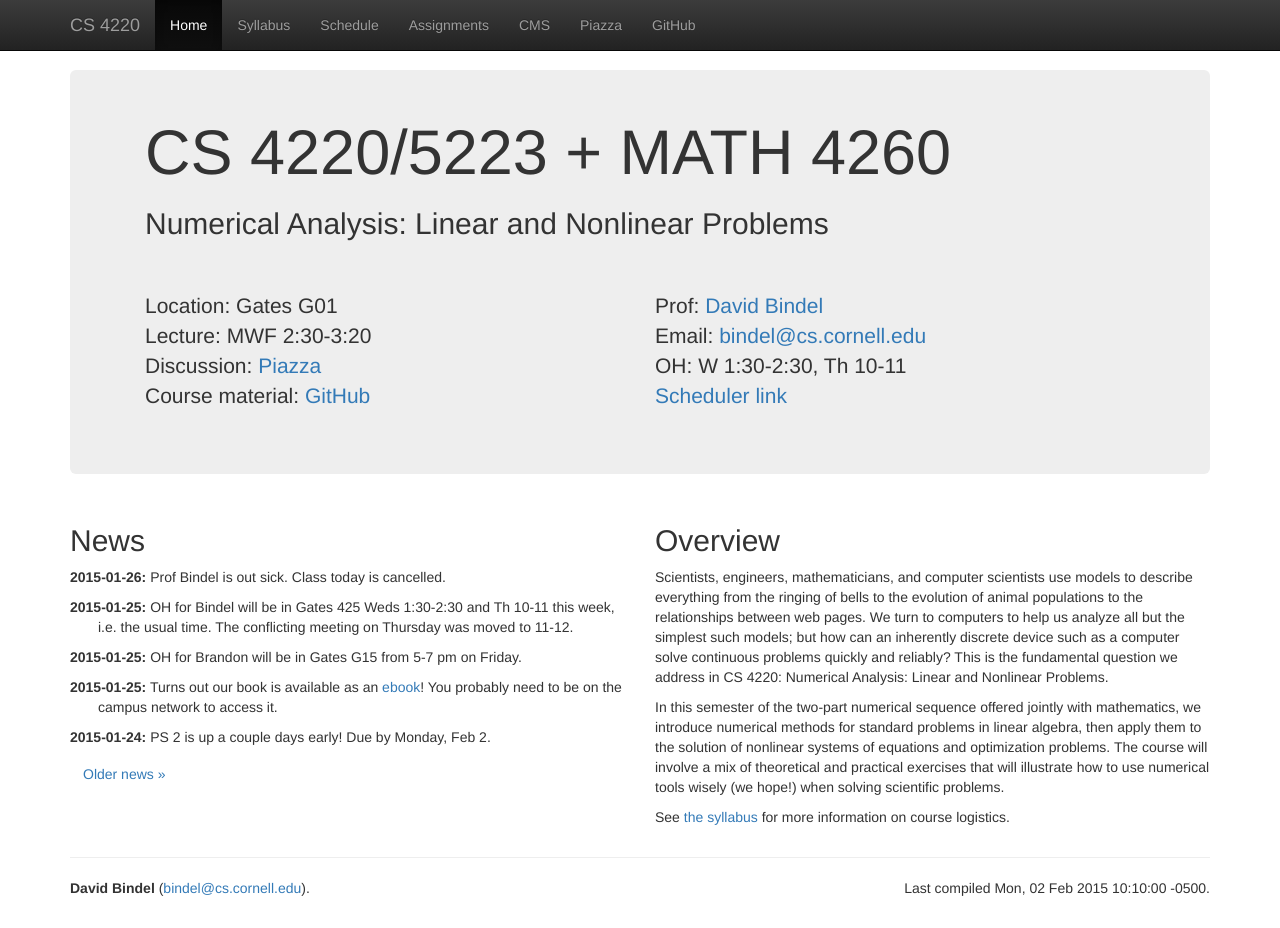
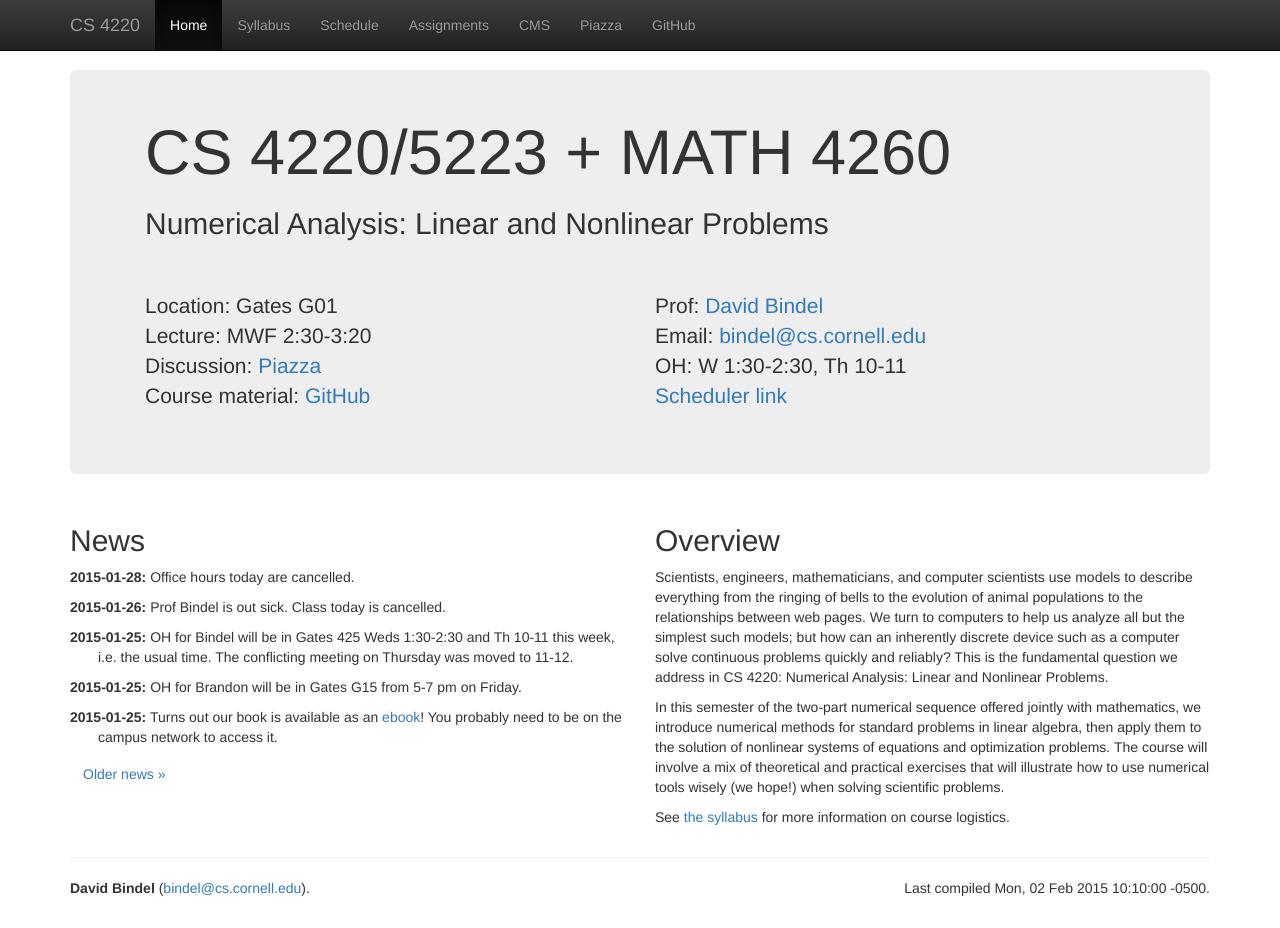
Before and after one commit to dbindel/cs4220-s15, a Jekyll site: the page built from web/index.html, in a window 1280 px wide and 928 px high. Built offline with Jekyll 4.4.1, drawn with Linux system fonts in a browser that asks for light colours; nearby versions of some CDN libraries.

Commit message:
Update re OH.

```diff
--- a/web/_data/news.yml
+++ b/web/_data/news.yml
@@ -47,3 +47,7 @@
   date: 2015-01-26
   text:
     Prof Bindel is out sick.  Class today is cancelled.
+-
+  date: 2015-01-28
+  text:
+    Office hours today are cancelled.
```
